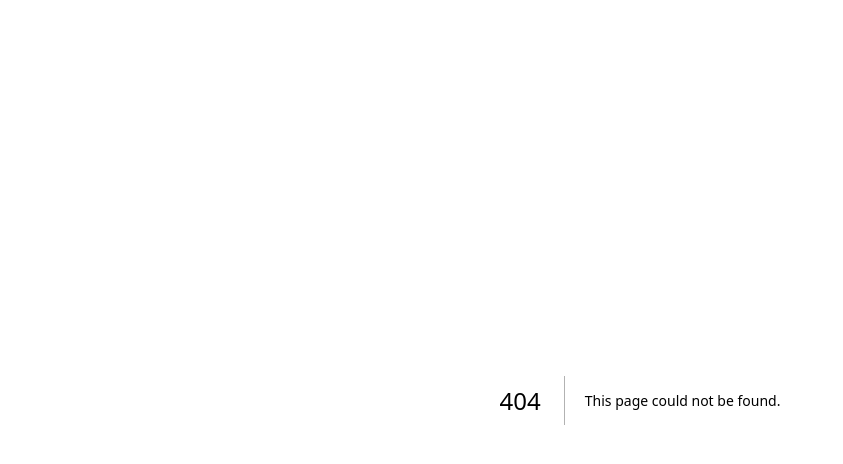
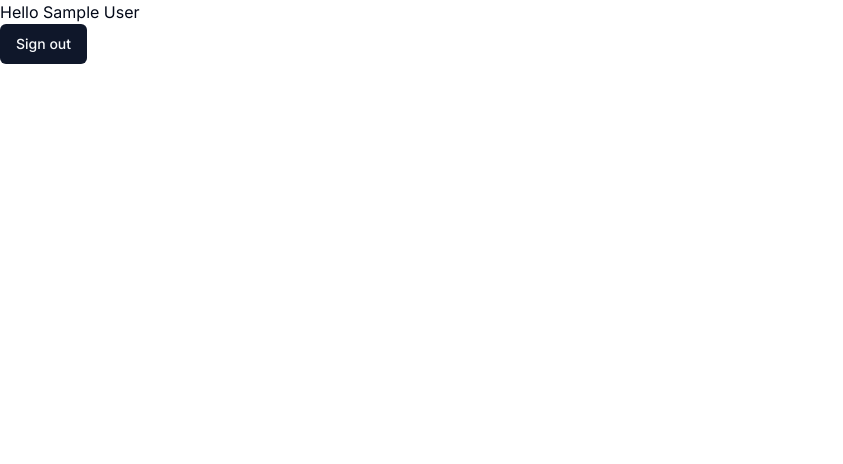
Before and after one commit to whitcalc/whit-calc-app, a Next.js app: page /dashboard in a window 1280 px wide. Before the commit this address had no page. Shown: the top 464 px of the page, without its empty margins (0-843 px from the left). Built offline with nearby package versions, Linux system fonts and the light colour scheme; no server answers; sample sign-in values are in the browser's storage.

Commit message:
auth redirect session cheacker

```diff
--- a/app/auth/layout.tsx
+++ b/app/auth/layout.tsx
@@ -14,7 +14,6 @@ import { CheckSession } from "@/components/redirect";
 function AuthLayout({ children }: { children: React.ReactNode }) {
   return (
     <div className="flex items-center justify-center min-h-screen flex-col gap-8">
-      <CheckSession>
       <Logo />
       <Card>
         <CardHeader>
@@ -25,7 +24,6 @@ function AuthLayout({ children }: { children: React.ReactNode }) {
           <AuthButtons />
         </CardFooter>
       </Card>
-      </CheckSession>
     </div>
   );
 }
--- /dev/null
+++ b/app/dashboard/components/user-nav.tsx
@@ -0,0 +1,22 @@
+"use client";
+
+import { Button } from "@/components/ui/button";
+import { signOut, useSession } from "next-auth/react";
+
+function UserNav() {
+  const { data, status } = useSession();
+  return (
+    <div>
+      <h1>Hello {data?.user?.name ?? "User"}</h1>
+      <Button
+        onClick={() => {
+          signOut();
+        }}
+      >
+        Sign out
+      </Button>
+    </div>
+  );
+}
+
+export default UserNav;
--- /dev/null
+++ b/app/dashboard/page.tsx
@@ -0,0 +1,12 @@
+import React from "react";
+import UserNav from "./components/user-nav";
+
+function DashboardPage() {
+  return (
+    <div>
+      <UserNav />
+    </div>
+  );
+}
+
+export default DashboardPage;
--- a/app/layout.tsx
+++ b/app/layout.tsx
@@ -2,6 +2,7 @@ import AuthProvider from "@/components/providers/auth-provider";
 import "./globals.css";
 import type { Metadata } from "next";
 import { Inter } from "next/font/google";
+import { CheckSession } from "@/components/redirect";
 
 const inter = Inter({ subsets: ["latin"] });
 
@@ -18,7 +19,9 @@ export default function RootLayout({
   return (
     <html lang="en">
       <body className={inter.className}>
-        <AuthProvider>{children}</AuthProvider>
+        <AuthProvider>
+          <CheckSession>{children}</CheckSession>
+        </AuthProvider>
       </body>
     </html>
   );
--- a/components/redirect.tsx
+++ b/components/redirect.tsx
@@ -2,14 +2,25 @@
 
 import { useSession } from "next-auth/react";
 import { useRouter } from "next/navigation";
+import { useEffect, useState } from "react";
 
 function CheckSession({ children }: { children: React.ReactNode }) {
   const { data, status } = useSession();
+  const [route, setRoute] = useState("");
+  useEffect(() => {
+    if (window.location.pathname === "/auth/signin") {
+      setRoute("signin");
+    }
+  }, [route]);
   const router = useRouter();
-  if (status === "authenticated") {
-    if (data) {
-      router.push("/dashboard");
+  if (route === "signin") {
+    if (status === "authenticated") {
+      if (data) {
+        router.push("/dashboard");
+      }
     }
+  } else if (status === "unauthenticated") {
+    router.push("/auth/signin");
   }
   return <>{children}</>;
 }
```
Lines whose indentation alone changed are shown as unchanged.
